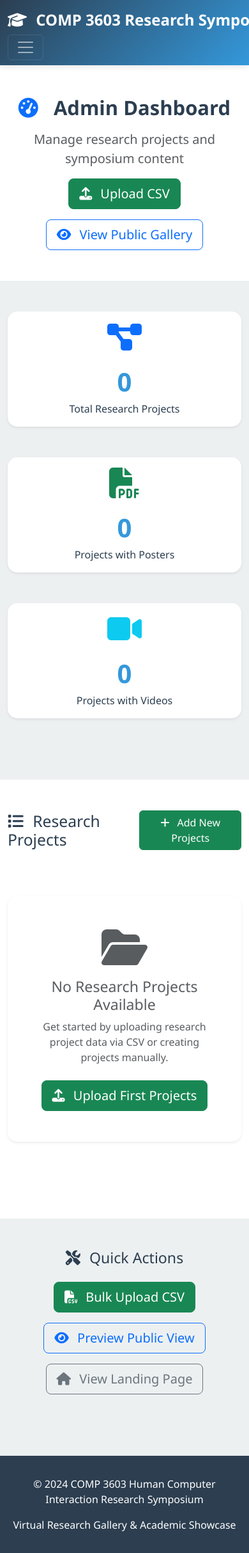
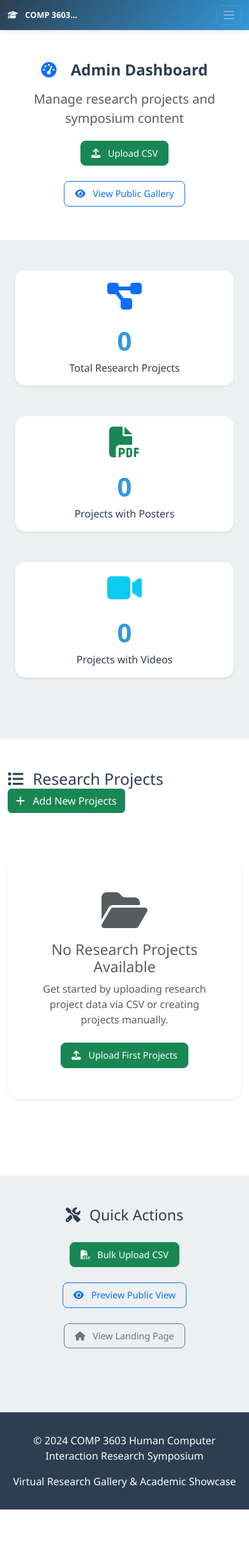
Before and after one commit to uwidcit/hci-symposium, a Flask app: page /admin in a window 390 px wide; the page is wider, and only the part inside the window is pictured. Shown: that part at 64% size. After the commit the page ends 2360 px from the top of that part, so only its background shows below. Run offline with Flask 3, Linux system fonts and the light colour scheme; a user stored in the database is signed in; some libraries are stand-ins or nearby versions.

Commit message:
ui fixes

```diff
--- a/templates/base.html
+++ b/templates/base.html
@@ -19,16 +19,142 @@
             font-family: 'Segoe UI', Tahoma, Geneva, Verdana, sans-serif;
             background-color: var(--light-bg);
             color: var(--dark-text);
+            overflow-x: hidden;
+        }
+
+        /* Prevent horizontal overflow */
+        * {
+            box-sizing: border-box;
+        }
+
+        .container, .container-fluid {
+            max-width: 100%;
+            overflow-x: hidden;
+        }
+
+        /* Ensure all elements respect viewport width */
+        .row {
+            margin-left: 0;
+            margin-right: 0;
+        }
+
+        .col, .col-1, .col-2, .col-3, .col-4, .col-5, .col-6,
+        .col-7, .col-8, .col-9, .col-10, .col-11, .col-12,
+        .col-sm, .col-sm-1, .col-sm-2, .col-sm-3, .col-sm-4, .col-sm-5, .col-sm-6,
+        .col-sm-7, .col-sm-8, .col-sm-9, .col-sm-10, .col-sm-11, .col-sm-12,
+        .col-md, .col-md-1, .col-md-2, .col-md-3, .col-md-4, .col-md-5, .col-md-6,
+        .col-md-7, .col-md-8, .col-md-9, .col-md-10, .col-md-11, .col-md-12,
+        .col-lg, .col-lg-1, .col-lg-2, .col-lg-3, .col-lg-4, .col-lg-5, .col-lg-6,
+        .col-lg-7, .col-lg-8, .col-lg-9, .col-lg-10, .col-lg-11, .col-lg-12,
+        .col-xl, .col-xl-1, .col-xl-2, .col-xl-3, .col-xl-4, .col-xl-5, .col-xl-6,
+        .col-xl-7, .col-xl-8, .col-xl-9, .col-xl-10, .col-xl-11, .col-xl-12 {
+            padding-left: 0.75rem;
+            padding-right: 0.75rem;
         }
 
         .navbar {
             background: linear-gradient(135deg, var(--primary-color), var(--secondary-color));
             box-shadow: 0 2px 10px rgba(0,0,0,0.1);
+            overflow-x: hidden;
+        }
+
+        .navbar .container {
+            overflow-x: hidden;
         }
 
         .navbar-brand {
             font-weight: bold;
             font-size: 1.5rem;
+        }
+
+        /* Mobile responsive navbar brand */
+        @media (max-width: 768px) {
+            .navbar-brand {
+                font-size: 1.1rem;
+                white-space: nowrap;
+                overflow: hidden;
+                text-overflow: ellipsis;
+                max-width: 200px;
+            }
+        }
+
+        @media (max-width: 576px) {
+            .navbar-brand {
+                font-size: 0.95rem;
+                max-width: 150px;
+            }
+        }
+
+        @media (max-width: 450px) {
+            .navbar-brand {
+                font-size: 0.85rem;
+                max-width: 120px;
+            }
+        }
+
+        @media (max-width: 400px) {
+            .navbar-brand {
+                font-size: 0.75rem;
+                max-width: 100px;
+            }
+        }
+
+        @media (max-width: 350px) {
+            .navbar-brand {
+                font-size: 0.7rem;
+                max-width: 80px;
+            }
+        }
+
+        /* Specific fix for 412px width screens */
+        @media (max-width: 412px) {
+            .navbar-brand {
+                font-size: 0.8rem;
+                max-width: 110px;
+            }
+
+            .navbar-toggler {
+                padding: 0.25rem 0.5rem;
+                font-size: 0.875rem;
+            }
+
+            .hero-section h1 {
+                font-size: 1.8rem !important;
+                line-height: 1.1 !important;
+            }
+
+            .hero-section .lead {
+                font-size: 0.9rem !important;
+            }
+
+            .btn-lg {
+                padding: 0.5rem 1rem;
+                font-size: 0.9rem;
+            }
+
+            /* Fix button groups and flex containers */
+            .d-flex {
+                flex-wrap: wrap !important;
+            }
+
+            .btn-group {
+                flex-wrap: wrap;
+            }
+
+            .gap-2 > * {
+                margin: 0.25rem !important;
+            }
+
+            .gap-3 > * {
+                margin: 0.25rem !important;
+            }
+
+            /* Ensure text doesn't overflow */
+            .card-title, .card-text, h1, h2, h3, h4, h5, h6 {
+                word-wrap: break-word;
+                overflow-wrap: break-word;
+                hyphens: auto;
+            }
         }
 
         .hero-section {
@@ -141,6 +267,67 @@
                 height: 300px !important;
             }
         }
+
+        /* Responsive hero section */
+        @media (max-width: 768px) {
+            .hero-section h1 {
+                font-size: 2.5rem !important;
+            }
+            .hero-section .lead {
+                font-size: 1.1rem !important;
+            }
+        }
+
+        @media (max-width: 576px) {
+            .hero-section h1 {
+                font-size: 2rem !important;
+                line-height: 1.2 !important;
+            }
+            .hero-section .lead {
+                font-size: 1rem !important;
+            }
+            .hero-section {
+                padding: 2rem 0 !important;
+            }
+        }
+
+        @media (max-width: 400px) {
+            .hero-section h1 {
+                font-size: 1.75rem !important;
+                line-height: 1.1 !important;
+            }
+            .hero-section .lead {
+                font-size: 0.95rem !important;
+            }
+        }
+
+        /* Responsive page headers */
+        @media (max-width: 768px) {
+            .display-5 {
+                font-size: 2rem !important;
+            }
+            .display-4 {
+                font-size: 2.5rem !important;
+            }
+        }
+
+        @media (max-width: 576px) {
+            .display-5 {
+                font-size: 1.75rem !important;
+            }
+            .display-4 {
+                font-size: 2rem !important;
+            }
+        }
+
+        @media (max-width: 400px) {
+            .display-5 {
+                font-size: 1.5rem !important;
+            }
+            .display-4 {
+                font-size: 1.75rem !important;
+            }
+        }
     </style>
 </head>
 <body>
```
